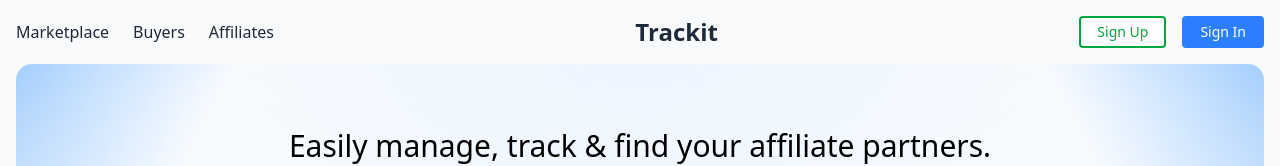
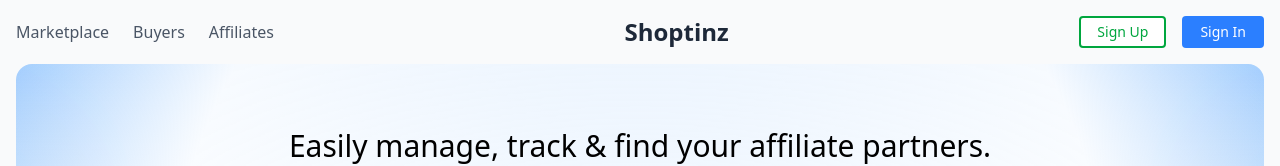
Before and after one commit to fasakinhenry/shoptinz, a React (Vite) app in the folder client/: page / in a window 1280 px wide. Shown: the top 166 px of the page. Built offline with nearby package versions, Linux system fonts and the light colour scheme.

Commit message:
chore: update the styling of the UI

```diff
--- a/client/src/components/landing/header/index.jsx
+++ b/client/src/components/landing/header/index.jsx
@@ -16,7 +16,7 @@ const Header = () => {
     <header className='w-screen flex justify-center py-4'>
       <div className='container flex justify-between items-center px-4'>
         {/* Desktop Nav */}
-        <nav className='hidden md:flex space-x-6'>
+        <nav className='hidden md:flex space-x-6 text-gray-600'>
           {navigations.map((nav) => (
             <Link
               key={nav.to}
@@ -29,7 +29,7 @@ const Header = () => {
         </nav>
 
         {/* Logo */}
-        <div className='font-bold text-2xl'>Trackit</div>
+        <div className='font-bold text-2xl'>Shoptinz</div>
 
         {/* Desktop Buttons */}
         <div className='hidden md:flex space-x-4'>
```
